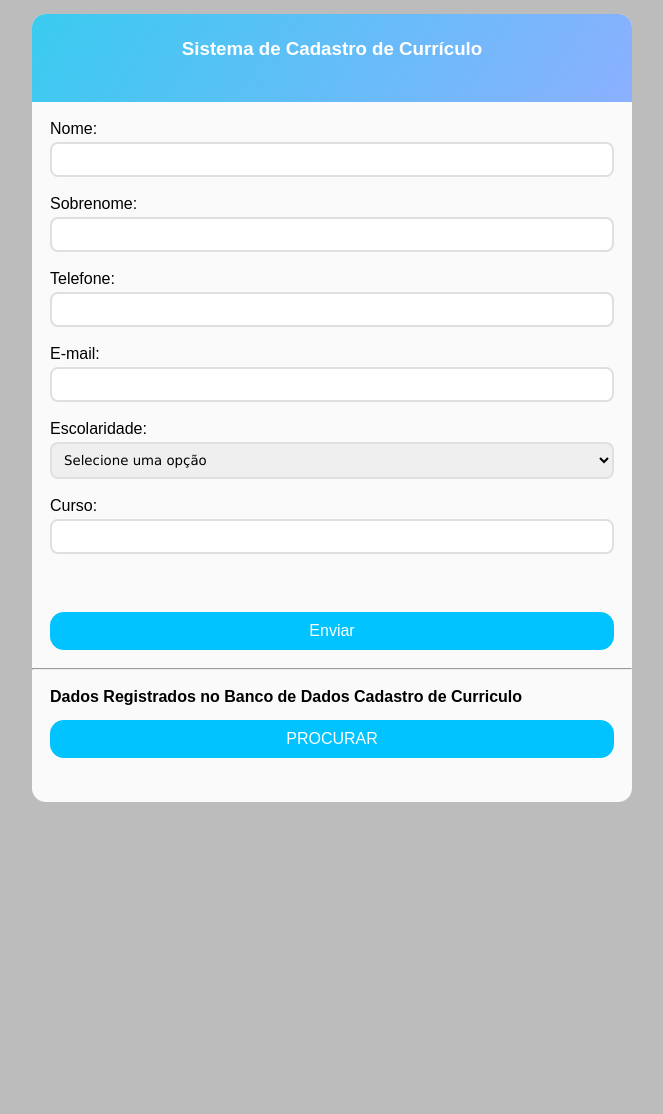
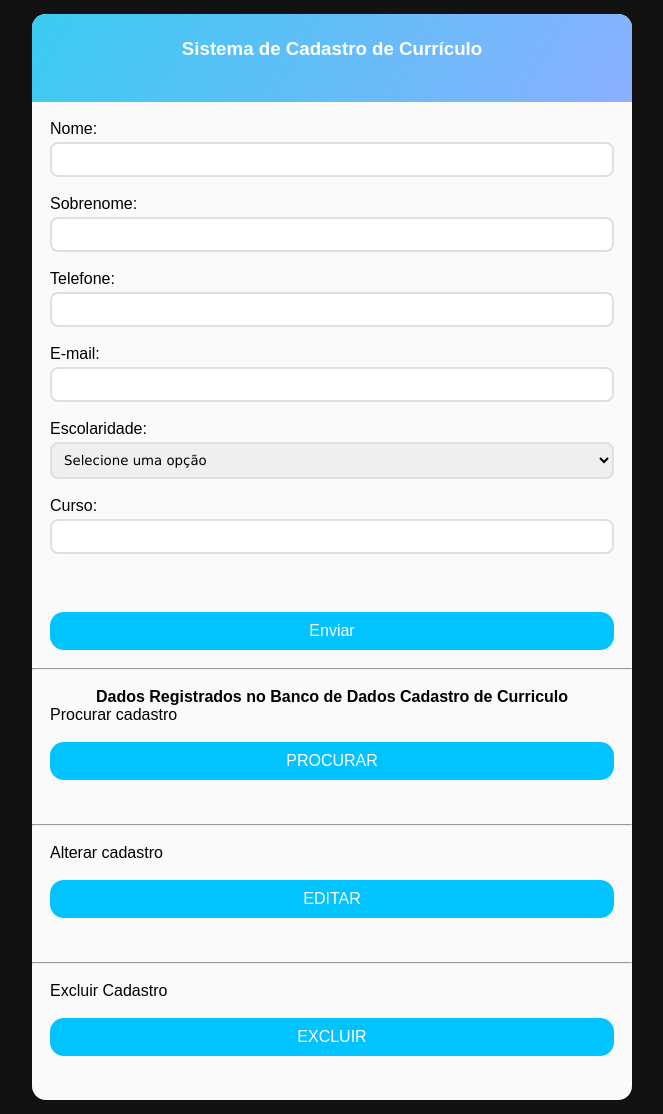
Before and after one commit to alicebelchior/Web-Design, a PHP site: page / in a window 1280 px wide. Shown: the whole page, without its empty margins (308-971 px from the left). Before the commit the page ends 802 px from the top, so only its background shows below. Run offline with PHP 8.4, Linux system fonts and the light colour scheme.

Commit message:
aula de bd php

```diff
--- a/aulaBD/consultar.php
+++ b/aulaBD/consultar.php
@@ -41,7 +41,6 @@
         echo "<td>" . $nome . "</td>";
         echo "<td>" . $sobrenome . "</td>";
         echo "<td>" . $telefone . "</td>";
-        echo "<td>" . $telefone . "</td>";
         echo "<td>" . $email . "</td>";
         echo "<td>" . $escolaridade . "</td>";
         echo "<td>" . $curso . "</td>";
--- a/aulaBD/editar.php
+++ b/aulaBD/editar.php
@@ -12,7 +12,7 @@
     //conexao com o banco de dados
     include_once("conectar.php");
     $sql = "SELECT * FROM cadastrocurriculo";
-    $resultado = mysqli_query($strcon, $sql) or die("Erro ao retornar dados");
+    $resultado = mysqli_query($bancobd, $sql) or die("Erro ao retornar dados");
     //o "resultado" cria um índice dos dados no bd
 
     //laço de repetição para mostrar os registros no bd
@@ -53,7 +53,7 @@
         echo "</form>";
     }
 
-    mysqli_close($strcon);
+    mysqli_close($bancobd);
 
     ?>
 </body>
--- /dev/null
+++ b/aulaBD/index.HTML
@@ -0,0 +1,79 @@
+<!DOCTYPE html>
+<html lang="pt-br">
+
+<head>
+	<meta charset="UTF-8">
+	<meta name="viewport" content="width=device-width, initial-scale=1.0">
+	<title> Conexão ao banco de dados </title>
+	<link rel="stylesheet" href="styles.css">
+</head>
+
+<body>
+	<div class="container">
+		<header>
+			<h3>Sistema de Cadastro de Currículo</h3><br>
+		</header>
+
+
+		<form class="form-cadastro" name="Cadastro" action="cadastrar.php" method="GET">
+			<div class="form-content">
+				<label>Nome: </label>
+				<input type="text" name="Nome" size="30"><br>
+				<label>Sobrenome: </label>
+				<input type="text" name="Sobrenome" size="45"><br>
+				<label>Telefone: </label>
+				<input type="text" name="telefone" size="45"><br>
+				<label>E-mail: </label>
+				<input type="text" name="Email" size="45"><br>
+				<label>Escolaridade: </label>
+				<select name="Escolaridade">
+					<option value="">Selecione uma opção</option>
+					<option value="MÉDIO">Ensino Médio</option>
+					<option value="TÉCNICO">Ensino Técnico</option>
+					<option value="SUPERIOR">Ensino Superior</option>
+				</select><br>
+				<label>Curso: </label>
+				<input type="text" name="Curso" size="45"><br>
+			</div>
+
+			<button class="btn-enviar" type="submit" name="enviar" value="Enviar">Enviar</button>
+		</form>
+
+		<span>
+			<hr>
+		</span>
+
+		<form class="form-consulta" name="Consultar_Cadastro" action="consultar.php" method="GET">
+			<div class="form-content">
+				<h4 id="titulo_secao">Dados Registrados no Banco de Dados Cadastro de Curriculo</h4>
+				<label for="">Procurar cadastro</label>
+				<button class="btn-consultar" type="submit" name="consulta-completa" value="Consultar">PROCURAR</button>
+			</div>
+		</form>
+
+		<span>
+			<hr>
+		</span>
+
+		<form class="form-editar" name="Editar_Cadastro" action="editar.php" method="GET">
+			<div class="form-content">
+				<label for="">Alterar cadastro</label>
+				<button class="btn-editar" type="submit" name="edicao-completa" value="Editar">EDITAR</button>
+			</div>
+		</form>
+
+		<span>
+			<hr>
+		</span>
+
+		<form class="form-excluir" name="Excluir_Cadastro" action="excluir.php" method="DELETE">
+			<div class="form-content">
+				<label for="">Excluir Cadastro</label>
+				<button class="btn-excluir" type="submit" name="exclusao-completa" value="Excluir">EXCLUIR</button>
+			</div>
+		</form>
+
+	</div>
+</body>
+
+</html>
--- a/aulaBD/index.php
+++ /dev/null
@@ -1,57 +0,0 @@
-<!DOCTYPE html>
-<html lang="pt-br">
-
-	<head>
-		<meta charset="UTF-8">
-		<meta name="viewport" content="width=device-width, initial-scale=1.0">
-		<title> Conexão ao banco de dados </title>
-		<link rel="stylesheet" href="styles.css">
-	</head>
-
-	<body>
-        <div class="container">
-            <header>
-                <h3>Sistema de Cadastro de Currículo</h3><br>
-            </header>
-
-
-            <form class="form-cadastro" name="Cadastro" action="cadastrar.php" method="GET">
-                <div class="form-content">
-					<label>Nome: </label>
-					<input type="text" name="Nome" size="30"><br>
-					<label>Sobrenome: </label>
-					<input type="text" name="Sobrenome" size="45"><br>
-					<label>Telefone: </label>
-					<input type="text" name="telefone" size="45"><br>
-					<label>E-mail: </label>
-					<input type="text" name="Email" size="45"><br>
-					<label>Escolaridade: </label>
-					<select name="Escolaridade">
-						<option value="">Selecione uma opção</option>
-						<option value="M">Ensino Médio</option>
-						<option value="T">Ensino Técnico</option>
-						<option value="S">Ensino Superior</option>
-					</select><br>
-					<label>Curso: </label>
-					<input type="text" name="Curso" size="45"><br>
-				</div>
-
-				<button class="btn-enviar" type="submit" name="enviar" value="Enviar">Enviar</button>
-			</form>
-
-			<span>
-				<hr>
-			</span>
-
-
-			<form class="form-consulta" name="Consultar_Cadastro" action="consultar.php" method="POST">
-				<div class="form-content">
-					<h4>Dados Registrados no Banco de Dados Cadastro de Curriculo</h4>
-					<button class="btn-consultar" type="submit" name="consulta-completa" value="Consultar">PROCURAR</button>
-				</div>
-			</form>
-
-		</div>
-	</body>
-
-</html>
--- a/aulaBD/styles.css
+++ b/aulaBD/styles.css
@@ -6,7 +6,7 @@
 }
 
 body {
-    background: #bcbcbc;
+    background: #121212;
     width: 100%;
     min-height: 100vh;
     display: flex;
@@ -64,6 +64,13 @@ select {
     border: 2px solid #dfdfdf;
 }
 
+#titulo_secao {
+    display: flex;
+    justify-content: center;
+    align-items: center;
+    text-align: center;
+}
+
 button {
     background-color: #00c3ff;
     color: #FFF;
```
Also changed, not shown: aulaBD/excluir.php (+4 -4 lines), 1 other file.
